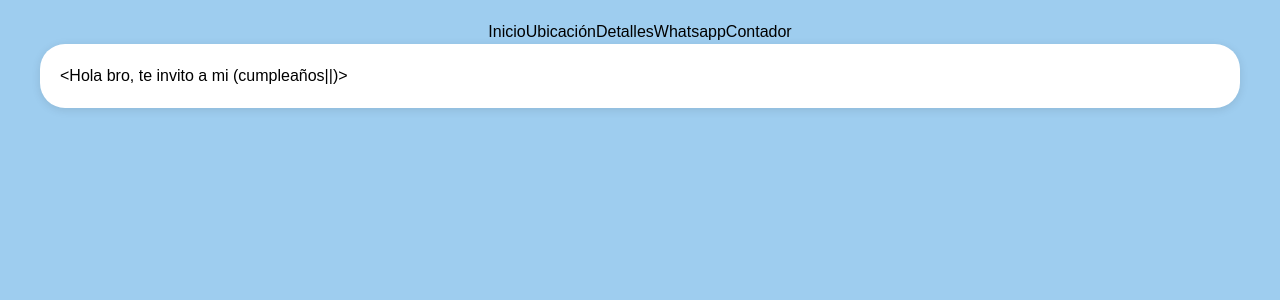
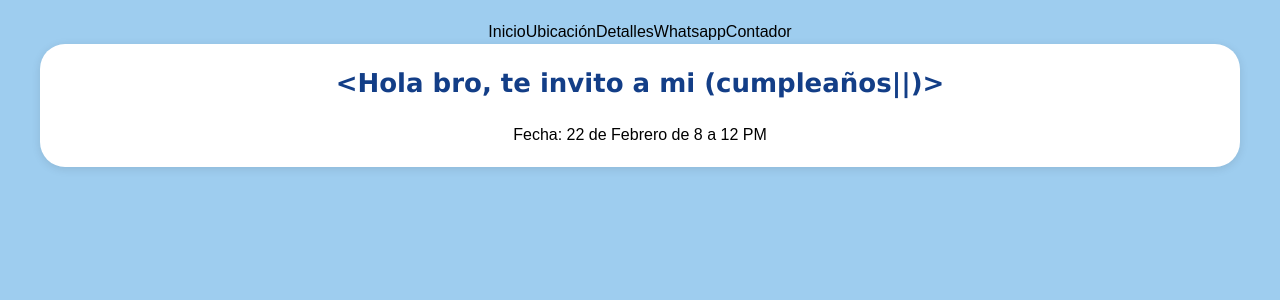
Before and after one commit to RaulBecerraB/birthday-invitation, a Next.js app: page / in a window 1280 px wide. Shown: the top 300 px of the page. Built offline with nearby package versions, Linux system fonts and the light colour scheme.

Commit message:
feat(Ubication): Add map iFrame

```diff
--- a/src/app/Ubication/page.jsx
+++ b/src/app/Ubication/page.jsx
@@ -4,6 +4,15 @@ export default function page() {
   return (
     <div className="container">
       <h1>Ubicación</h1>
+      <iframe
+        src="https://www.google.com/maps/embed?pb=!1m18!1m12!1m3!1d930.8724292201099!2d-89.55576650637653!3d21.053094243638906!2m3!1f0!2f0!3f0!3m2!1i1024!2i768!4f13.1!3m3!1m2!1s0x8f567833085b282d%3A0x4e5a9a3ae9a97bf1!2sSan%20Javier%20Tulipanes%2C%20Privada%20Residencial!5e0!3m2!1ses!2smx!4v1739801106706!5m2!1ses!2smx"
+        width="500"
+        height="350"
+        allowFullScreen={true}
+        loading="lazy"
+        referrerPolicy="no-referrer-when-downgrade"
+        className='rounded-3xl border-2 border-primary border-solid'
+      />
     </div>
   )
 }
--- a/src/app/globals.css
+++ b/src/app/globals.css
@@ -9,6 +9,16 @@ body {
     padding: 20px;
 }
 
+h1
+{
+    font-family: Verdana, Geneva, Tahoma, sans-serif;
+    font-size: 26px;
+    font-weight: bold;
+    @apply text-primary;
+    text-align: center;
+    margin-bottom: 20px;
+}
+
 .container {
     max-width: 1200px;
     margin: 0 auto;
@@ -16,4 +26,8 @@ body {
     background-color: white;
     border-radius: 25px;
     box-shadow: 0 2px 10px rgba(0, 0, 0, 0.1);
+    display: flex;
+    flex-direction: column;
+    align-items: center;
+    justify-content: center;
 }
--- a/src/app/page.jsx
+++ b/src/app/page.jsx
@@ -4,6 +4,7 @@ export default function Home() {
   return (
     <div className="container">
       <h1>{"<Hola bro, te invito a mi (cumpleaños||)>"}</h1>
+      <h2>Fecha: 22 de Febrero de 8 a 12 PM</h2>
     </div>
   );
 }
```
